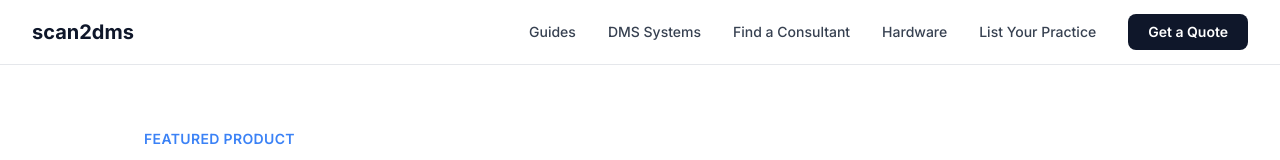
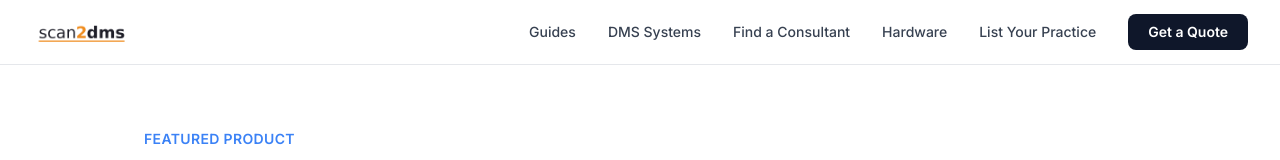
Before and after one commit to ks-g2tron/scan2dms, a Next.js app: page /products/escan-a650-pro in a window 1280 px wide. Shown: the top 160 px of the page. Built offline with nearby package versions, Linux system fonts and the light colour scheme.

Commit message:
Wire scan2dms logo into navbar header

```diff
--- a/src/components/Navbar.tsx
+++ b/src/components/Navbar.tsx
@@ -1,6 +1,7 @@
 "use client";
 import { useState } from "react";
 import Link from "next/link";
+import Image from "next/image";
 
 export default function Navbar() {
   const [mobileOpen, setMobileOpen] = useState(false);
@@ -17,8 +18,15 @@ export default function Navbar() {
     <nav className="bg-white border-b border-gray-200 sticky top-0 z-50">
       <div className="max-w-7xl mx-auto px-4 sm:px-6 lg:px-8">
         <div className="flex justify-between items-center h-16">
-          <Link href="/" className="text-xl font-bold text-navy">
-            scan2dms
+          <Link href="/" className="flex items-center">
+            <Image
+              src="/images/scan2dms-logo.png"
+              alt="scan2dms"
+              width={160}
+              height={43}
+              priority
+              className="h-9 w-auto"
+            />
           </Link>
           {/* Desktop nav */}
           <div className="hidden md:flex items-center space-x-8">
```
